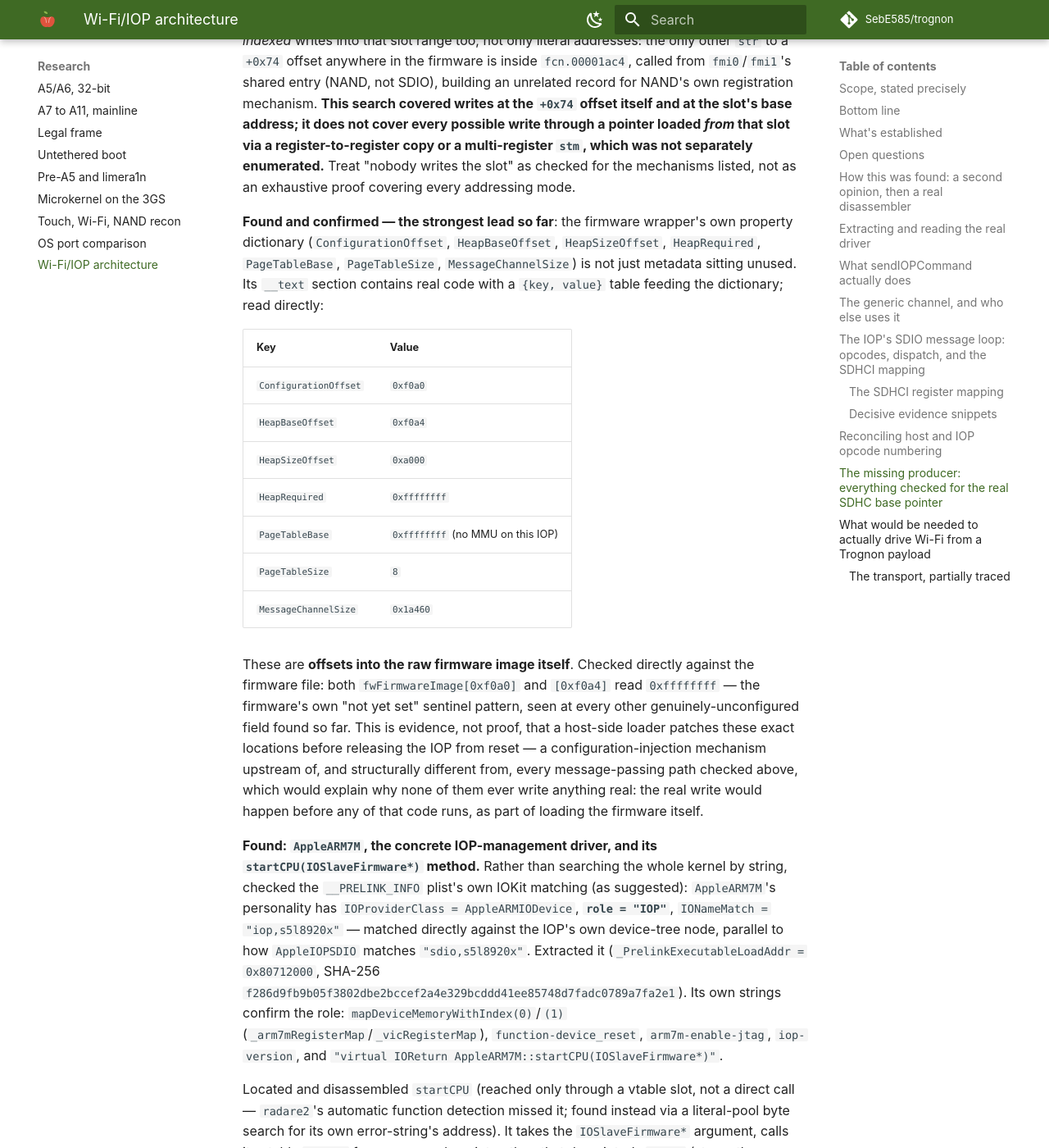
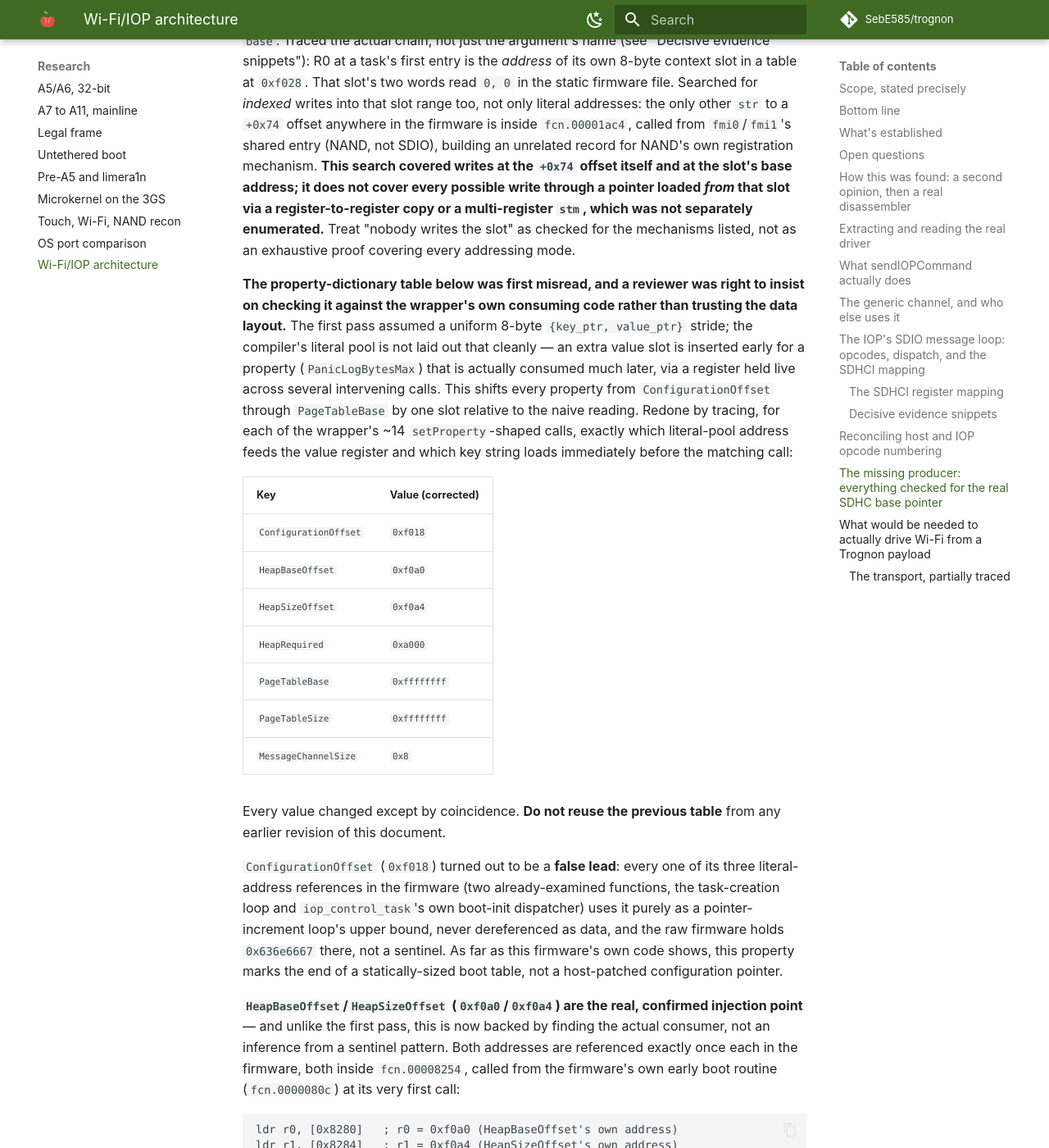
Before and after one commit to SebE585/trognon, an MkDocs documentation site: the page built from docs/research/2026-10-16-wifi-iop-architecture.md, in a window 1280 px wide and 1400 px high, scrolled down 12007 px. Shown: the whole window at 82% size. Built offline with MkDocs 1.6.1 and Material for MkDocs 9.7.7, drawn with Linux system fonts in a browser that asks for light colours; comment, search, counter and statistics services are not loaded; some of the changed text lies outside the part shown.

Commit message:
research: fix a real key/value misreading, clean up stale sections
A reviewer flagged that the property-dictionary table was presented as
proven execution when it was only a mechanism, and asked for it to be
validated against the wrapper's own consuming code rather than trusted
from data-layout adjacency -- a check that turned out to matter: the
original table (assuming uniform 8-byte stride) was wrong from
ConfigurationOffset through PageTableBase. The compiler's literal pool
inserts an extra value slot early for a property (PanicLogBytesMax)
consumed much later via a register held live across several calls,
shifting every naive adjacent-pair reading by one slot.

Redone by tracing each of the wrapper's ~14 setProperty-shaped calls
individually: which literal-pool address feeds the value register, which
key string loads immediately before the matching call. Corrected table:
ConfigurationOffset=0xf018 (not 0xf0a0), HeapBaseOffset=0xf0a0 (not
0xf0a4), HeapSizeOffset=0xf0a4 (not 0xa000), HeapRequired=0xa000 (not
0xffffffff), MessageChannelSize=0x8 (not 0x1a460).

Followed the reviewer's second request -- trace reads of the real
configuration-pointer location in the firmware -- for both corrected
targets:

- ConfigurationOffset (0xf018) is a false lead: its only three literal
  references in the firmware (both already-known functions) use it
  purely as a loop upper bound, never dereferenced, and the raw value
  there is not a sentinel.
- HeapBaseOffset/HeapSizeOffset (0xf0a0/0xf0a4) are the real,
  now-confirmed-by-consumer injection point: found fcn.00008254, called
  from the firmware's own early boot routine, which dereferences both
  and feeds the result straight into the generic allocator
  (fcn.00007794) -- the firmware's own heap-init, seeded by values a
  host-side loader is expected to patch before boot.

Also cleaned up tools/iop_analysis/README.md per the same review:
replaced "maybe"-guessed opcode names with the names confirmed earlier
in the same document, removed ~70 lines of fully superseded sections
still using the pre-correction "[dev+N]" notation and an already-settled
"software mirror" hypothesis, and rescoped "the host does not supply
base" to name exactly which transport path was checked rather than
implying every host-side producer was ruled out.

Updated tools/iop_analysis/README.md and the published research report.

````diff
--- a/docs/research/2026-10-16-wifi-iop-architecture.md
+++ b/docs/research/2026-10-16-wifi-iop-architecture.md
@@ -50,13 +50,17 @@ register layout exactly (a one-to-one match against Linux's own
 document spends most of its length on, and it remains open.** Every
 direct producer checked so far — the host driver's message-send path,
 generic queue creation, all seven opcode handlers, the task scheduler's
-first-dispatch chain — turns out not to write it. A lead found and
-confirmed, not merely hypothesized, is that the firmware's own wrapper
-carries a `ConfigurationOffset` property pointing at a location inside
-the firmware image that currently holds the firmware's own "value not
-yet set" sentinel — strong evidence that a host-side loader patches it
-before releasing the IOP from reset, through a mechanism (a specific
-kext) not yet located. See ["The missing producer"](#the-missing-producer-everything-checked-for-the-real-sdhc-base-pointer).
+first-dispatch chain — turns out not to write it. A mechanism found and confirmed, not merely hypothesized, is that the
+firmware's own wrapper carries a property dictionary (`HeapBaseOffset`/
+`HeapSizeOffset`, after correcting an initial key/value misreading — see
+["The missing producer"](#the-missing-producer-everything-checked-for-the-real-sdhc-base-pointer))
+pointing at two locations inside the firmware image that the firmware's
+own boot code dereferences directly to seed its heap allocator, and
+which currently hold the firmware's own "value not set" sentinel —
+confirmed evidence that a host-side loader patches fixed locations
+inside the firmware image before releasing the IOP from reset. Whether
+the same mechanism also supplies the SDHC base pointer is not yet shown;
+so far it is confirmed only for heap setup.
 
 ```mermaid
 flowchart LR
@@ -526,33 +530,65 @@ separately enumerated.** Treat "nobody writes the slot" as checked for
 the mechanisms listed, not as an exhaustive proof covering every
 addressing mode.
 
-**Found and confirmed — the strongest lead so far**: the firmware
-wrapper's own property dictionary (`ConfigurationOffset`, `HeapBaseOffset`,
-`HeapSizeOffset`, `HeapRequired`, `PageTableBase`, `PageTableSize`,
-`MessageChannelSize`) is not just metadata sitting unused. Its `__text`
-section contains real code with a `{key, value}` table feeding the
-dictionary; read directly:
+**The property-dictionary table below was first misread, and a reviewer
+was right to insist on checking it against the wrapper's own consuming
+code rather than trusting the data layout.** The first pass assumed a
+uniform 8-byte `{key_ptr, value_ptr}` stride; the compiler's literal pool
+is not laid out that cleanly — an extra value slot is inserted early for
+a property (`PanicLogBytesMax`) that is actually consumed much later, via
+a register held live across several intervening calls. This shifts every
+property from `ConfigurationOffset` through `PageTableBase` by one slot
+relative to the naive reading. Redone by tracing, for each of the
+wrapper's ~14 `setProperty`-shaped calls, exactly which literal-pool
+address feeds the value register and which key string loads immediately
+before the matching call:
 
-| Key | Value |
+| Key | Value (corrected) |
 |---|---|
-| `ConfigurationOffset` | `0xf0a0` |
-| `HeapBaseOffset` | `0xf0a4` |
-| `HeapSizeOffset` | `0xa000` |
-| `HeapRequired` | `0xffffffff` |
-| `PageTableBase` | `0xffffffff` (no MMU on this IOP) |
-| `PageTableSize` | `8` |
-| `MessageChannelSize` | `0x1a460` |
+| `ConfigurationOffset` | `0xf018` |
+| `HeapBaseOffset` | `0xf0a0` |
+| `HeapSizeOffset` | `0xf0a4` |
+| `HeapRequired` | `0xa000` |
+| `PageTableBase` | `0xffffffff` |
+| `PageTableSize` | `0xffffffff` |
+| `MessageChannelSize` | `0x8` |
 
-These are **offsets into the raw firmware image itself**. Checked
-directly against the firmware file: both `fwFirmwareImage[0xf0a0]` and
-`[0xf0a4]` read `0xffffffff` — the firmware's own "not yet set" sentinel
-pattern, seen at every other genuinely-unconfigured field found so far.
-This is evidence, not proof, that a host-side loader patches these exact
-locations before releasing the IOP from reset — a configuration-injection
-mechanism upstream of, and structurally different from, every
-message-passing path checked above, which would explain why none of them
-ever write anything real: the real write would happen before any of that
-code runs, as part of loading the firmware itself.
+Every value changed except by coincidence. **Do not reuse the previous
+table** from any earlier revision of this document.
+
+`ConfigurationOffset` (`0xf018`) turned out to be a **false lead**:
+every one of its three literal-address references in the firmware (two
+already-examined functions, the task-creation loop and
+`iop_control_task`'s own boot-init dispatcher) uses it purely as a
+pointer-increment loop's upper bound, never dereferenced as data, and the
+raw firmware holds `0x636e6667` there, not a sentinel. As far as this
+firmware's own code shows, this property marks the end of a
+statically-sized boot table, not a host-patched configuration pointer.
+
+**`HeapBaseOffset`/`HeapSizeOffset` (`0xf0a0`/`0xf0a4`) are the real,
+confirmed injection point** — and unlike the first pass, this is now
+backed by finding the actual consumer, not an inference from a sentinel
+pattern. Both addresses are referenced exactly once each in the
+firmware, both inside `fcn.00008254`, called from the firmware's own
+early boot routine (`fcn.0000080c`) at its very first call:
+
+```
+ldr r0, [0x8280]   ; r0 = 0xf0a0 (HeapBaseOffset's own address)
+ldr r1, [0x8284]   ; r1 = 0xf0a4 (HeapSizeOffset's own address)
+ldr r0, [r0]       ; r0 = *(0xf0a0)  -- the actual heap base VALUE
+ldr r1, [r1]       ; r1 = *(0xf0a4)  -- the actual heap size VALUE
+bl fcn.00007794    ; the generic allocator this whole firmware uses everywhere
+```
+
+This is the firmware's own heap-allocator initialisation, seeded directly
+from these two locations. Both currently hold `0xffffffff` in the static
+file — a value that would make the allocator fail immediately if left
+unpatched, exactly the kind of field a host-side loader has to fill in
+before this boot code runs. **This confirms the configuration-injection
+mechanism concretely, for heap setup — not (yet) for anything
+SDHC-related.** Whether `AppleARM7M::startCPU`'s own computed size and
+hardware address (below) end up written into these same two offsets has
+not been confirmed, only shown to be plausible.
 
 **Found: `AppleARM7M`, the concrete IOP-management driver, and its
 `startCPU(IOSlaveFirmware*)` method.** Rather than searching the whole
@@ -586,10 +622,11 @@ primitive actually maps memory for and starts the second ARM core —
 this is "Open questions" #6's load-path code, now located and partially
 read.
 
-**Checked, and still not found**: the numeric values `0xf0a0`, `0xf0a4`,
-`0xa000`, `0x1a460` do not appear as literals in `AppleARM7M.kext`
-either, and neither does the string `"ConfigurationOffset"` or
-`"getProperty"`. The property-dictionary values must be consumed through
+**Checked, and still not found**: the numeric values `0xf018`, `0xf0a0`,
+`0xf0a4`, `0xa000` (the corrected table above) do not appear as literals
+in `AppleARM7M.kext` either, and neither does the string
+`"ConfigurationOffset"`, `"HeapBaseOffset"`, or `"getProperty"`. The
+property-dictionary values must be consumed through
 the same opaque vtable call on the `IOSlaveFirmware` object — a generic
 accessor whose real implementation was not found in any of the three
 kexts checked (`AppleIOPSDIO`, `IOSlaveProcessor`, `AppleARM7M`). It is
````
Also changed, not shown: tools/iop_analysis/README.md (+128 -132 lines).
